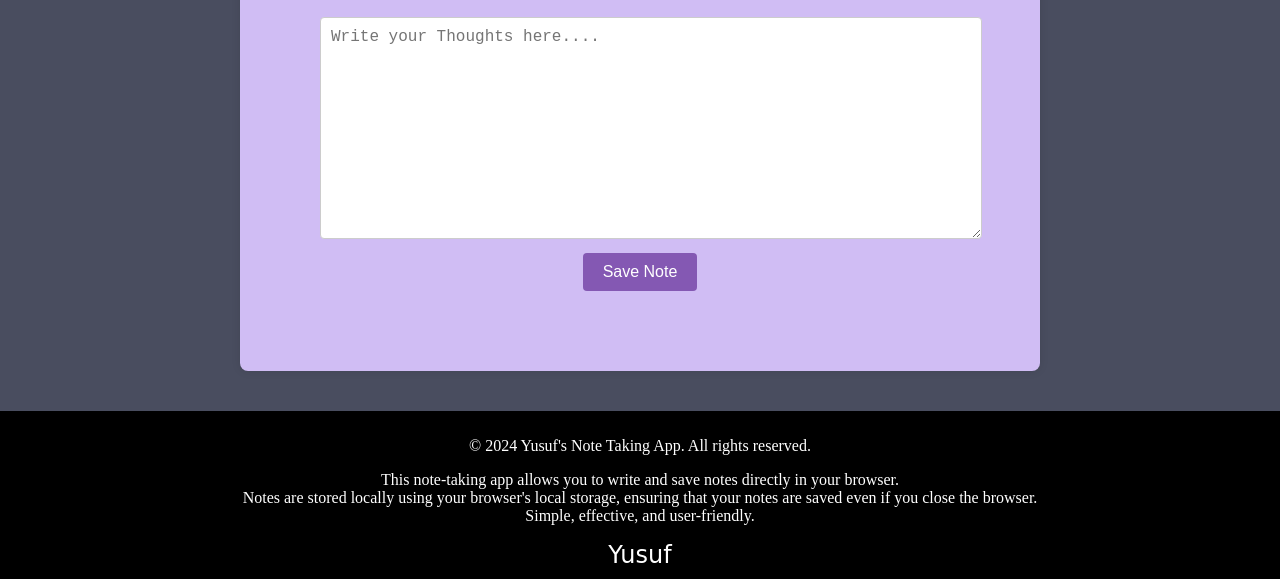
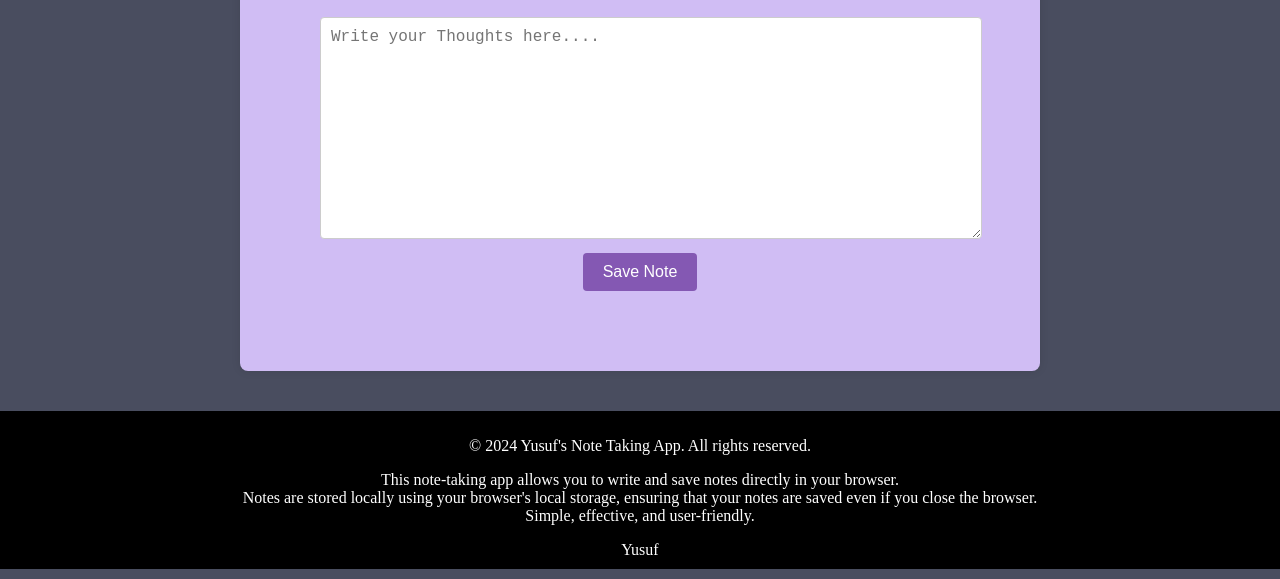
Before and after one commit to 01mdyusuf/BrainDump, a plain HTML site: page index.html in a window 1280 px wide. Shown: the part 248-827 px from the top of the page. Drawn offline with Linux system fonts and the light colour scheme.

Commit message:
Update styles.css

```diff
--- a/styles.css
+++ b/styles.css
@@ -70,13 +70,3 @@ button:hover {
     padding: 10px;
     font-family: 'Papyrus';
 }
-
-.signature {
-    position: static;
-    text-align: center;
-    bottom: 2px;
-    font-family: 'Brush Script MT', cursive;
-    font-size: 24px;
-    color: white;
-
-}
```
